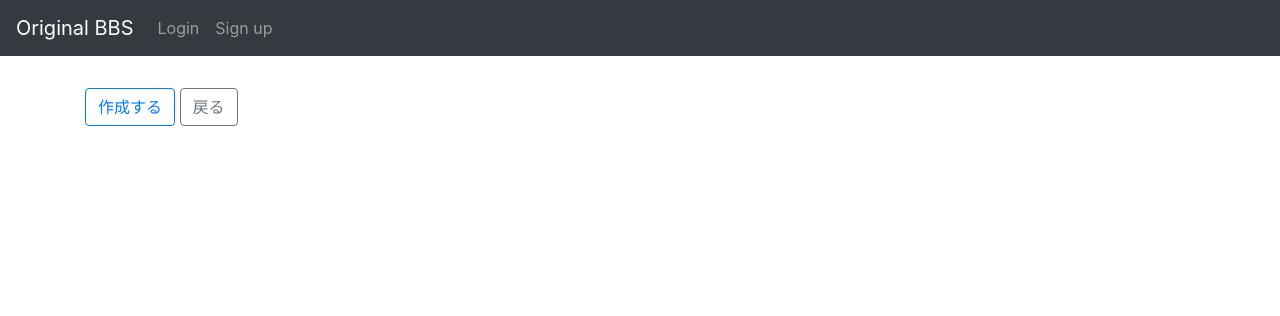
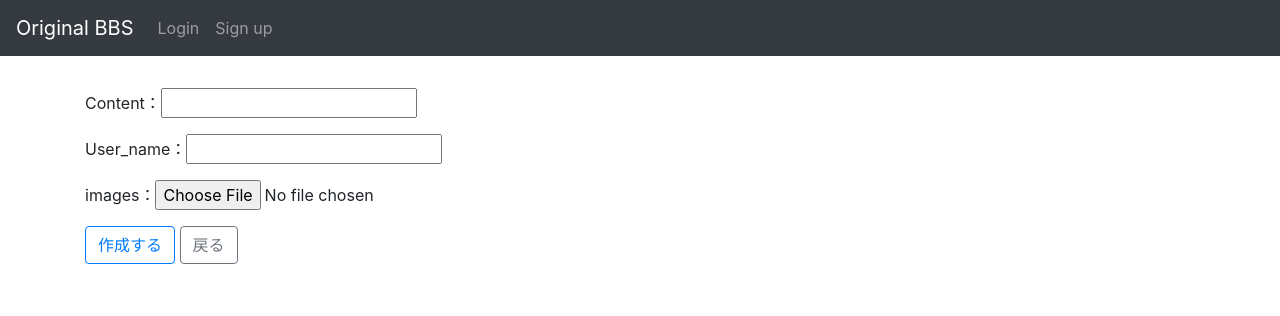
Before and after one commit to MASAOKOHAMA/originalBBS, a Django app: page /bbs/create in a window 1280 px wide. Shown: the top 316 px of the page. Run offline with Django 3.2, Linux system fonts and the light colour scheme; some libraries are stand-ins or nearby versions.

Commit message:
runserver

```diff
--- a/bbs/templates/bbs/edit.html
+++ b/bbs/templates/bbs/edit.html
@@ -3,10 +3,11 @@
 
 {% block content %}
     <h1>{{ message }}</h1>
-
+    <p>Content：<input type='text' name='content'></p>
+    <p>User_name：<input type='text' name='user_name'></p>
+    <p>images：<input type='file' name='images'></p>
     <form action='{% url "bbs:update" article.id %}' method='post' class='form' enctype="multipart/form-data">
         {% csrf_token %}
-        {% bootstrap_form articleForm layout='horizontal' %}
         <button type='submit' class='btn btn-outline-primary'>保存する</button>
         <a href='{% url "bbs:detail" article.id %}' class='btn btn-outline-secondary'>戻る</a>
     </form>
--- a/bbs/templates/bbs/new.html
+++ b/bbs/templates/bbs/new.html
@@ -6,7 +6,9 @@
     <form action='{% url "bbs:index" %}' method='post' class='form' enctype="multipart/form-data">
 <!--    <form action='{% url "bbs:create" %}' method='post' class='form'>-->
         {% csrf_token %}
-        {% bootstrap_form articleForm layout='horizontal' %}
+        <p>Content：<input type='text' name='content'></p>
+        <p>User_name：<input type='text' name='user_name'></p>
+        <p>images：<input type='file' name='images'></p>
         <button type='submit' class='btn btn-outline-primary'>作成する</button>
         <a href='{% url "bbs:index" %}' class='btn btn-outline-secondary'>戻る</a>
     </form>
```
